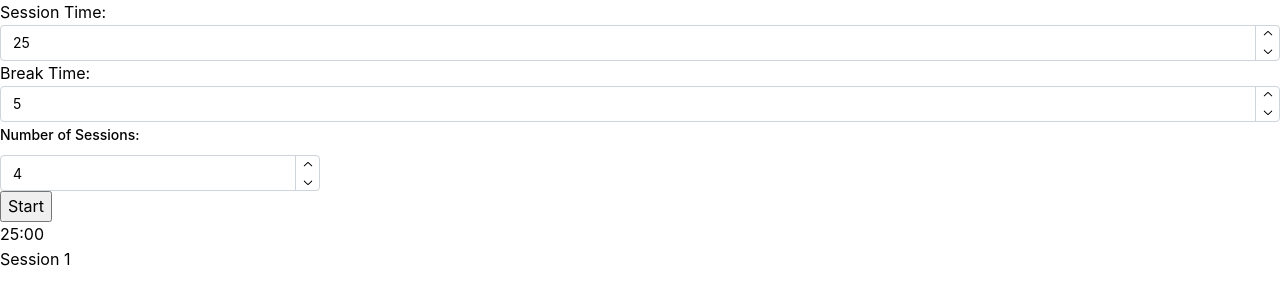
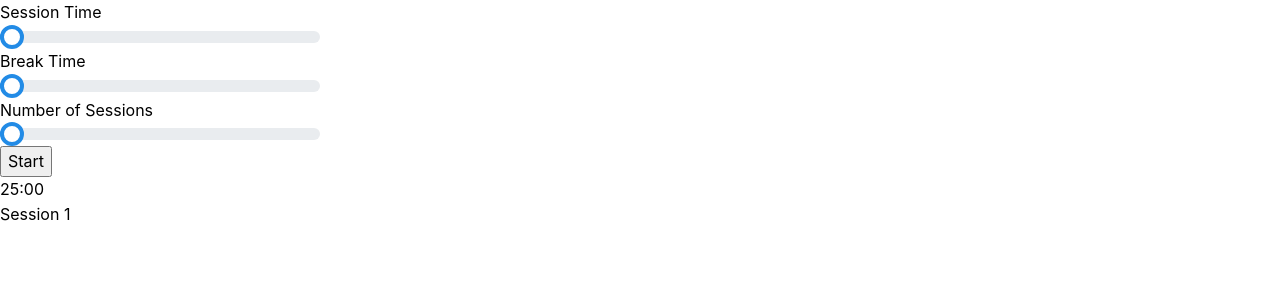
Before and after one commit to WizVader/msa-phase-2, a React (Vite) app in the folder msa-project.client/: page / in a window 1280 px wide. Shown: the top 304 px of the page. Built offline with nearby package versions, Linux system fonts and the light colour scheme.

Commit message:
Adding sliders for timer input

```diff
--- a/msa-project.client/src/Components/BreakTimeInput.tsx
+++ b/msa-project.client/src/Components/BreakTimeInput.tsx
@@ -1,5 +1,6 @@
 import React from 'react';
-import { NumberInput } from '@mantine/core';
+import { NumberInput, Slider } from '@mantine/core';
+import classes from './Slider.module.css';
 
 interface BreakTimeInputProps {
     breakTime: number;
@@ -8,10 +9,13 @@ interface BreakTimeInputProps {
 
 const BreakTimeInput: React.FC<BreakTimeInputProps> = ({ breakTime, setBreakTime }) => {
     return (
-        <div>
-            <label>Break Time:
-                <NumberInput
-                    value={breakTime}
+        <div className={classes.slideContainer}>
+            <label>Break Time
+                <Slider
+                    label={breakTime}
+                    min={5}
+                    size="xl"
+                    max={25}
                     onChange={(value) => setBreakTime(value as number)}
                 />
             </label>
--- a/msa-project.client/src/Components/NumberOfSessionsInput.module.css
+++ /dev/null
@@ -1,8 +0,0 @@
-
-.root {
-    width: 25vw;
-}
-
-.label {
-    margin-bottom: rem(10px);
-}
--- a/msa-project.client/src/Components/NumberOfSessionsInput.tsx
+++ b/msa-project.client/src/Components/NumberOfSessionsInput.tsx
@@ -1,6 +1,6 @@
 import React from 'react';
-import { NumberInput } from '@mantine/core';
-import classes from './NumberOfSessionsInput.module.css';
+import { NumberInput, Slider } from '@mantine/core';
+import classes from './Slider.module.css';
 interface NumberOfSessionsInputProps {
     numberOfSessions: number;
     setNumberOfSessions: (sessions: number) => void;
@@ -8,13 +8,17 @@ interface NumberOfSessionsInputProps {
 
 const NumberOfSessionsInput: React.FC<NumberOfSessionsInputProps> = ({ numberOfSessions, setNumberOfSessions }) => {
     return (
-        <div >
-            <NumberInput
-                classNames={{ root: classes.root, label: classes.label }}
-                value={numberOfSessions}
-                label="Number of Sessions: "
-                onChange={(value) => setNumberOfSessions(value as number)}
-            />
+        <div className={classes.slideContainer} >
+            <label> Number of Sessions
+                <Slider
+                    classNames={{ label: classes.label }}
+                    size="xl"
+                    label={numberOfSessions}
+                    min={1}
+                    max={25}
+                    onChange={(value) => setNumberOfSessions(value as number)}
+                />
+            </label>
         </div>
     );
 }
--- a/msa-project.client/src/Components/SessionTimeInput.tsx
+++ b/msa-project.client/src/Components/SessionTimeInput.tsx
@@ -1,5 +1,6 @@
 import React from 'react';
-import { NumberInput } from '@mantine/core';
+import { NumberInput, Slider } from '@mantine/core';
+import classes from './Slider.module.css';
 
 interface SessionTimeInputProps {
     sessionTime: number;
@@ -8,10 +9,14 @@ interface SessionTimeInputProps {
 
 const SessionTimeInput: React.FC<SessionTimeInputProps> = ({ sessionTime, setSessionTime }) => {
     return (
-        <div>
-            <label>Session Time:
-                <NumberInput
-                    value={sessionTime}
+        <div className={classes.slideContainer}>
+            <label>Session Time
+                <Slider
+                    classNames={{ label: classes.label }}
+                    label={sessionTime}
+                    size="xl"
+                    min={10}
+                    max={60}
                     onChange={(value) => setSessionTime(value as number)}
                 />
             </label>
--- /dev/null
+++ b/msa-project.client/src/Components/Slider.module.css
@@ -0,0 +1,11 @@
+.label {
+    margin-bottom: rem(10px);
+}
+
+.wrapper {
+    width: 4vw;
+}
+
+.slideContainer {
+    width: 25vw;
+}
```
